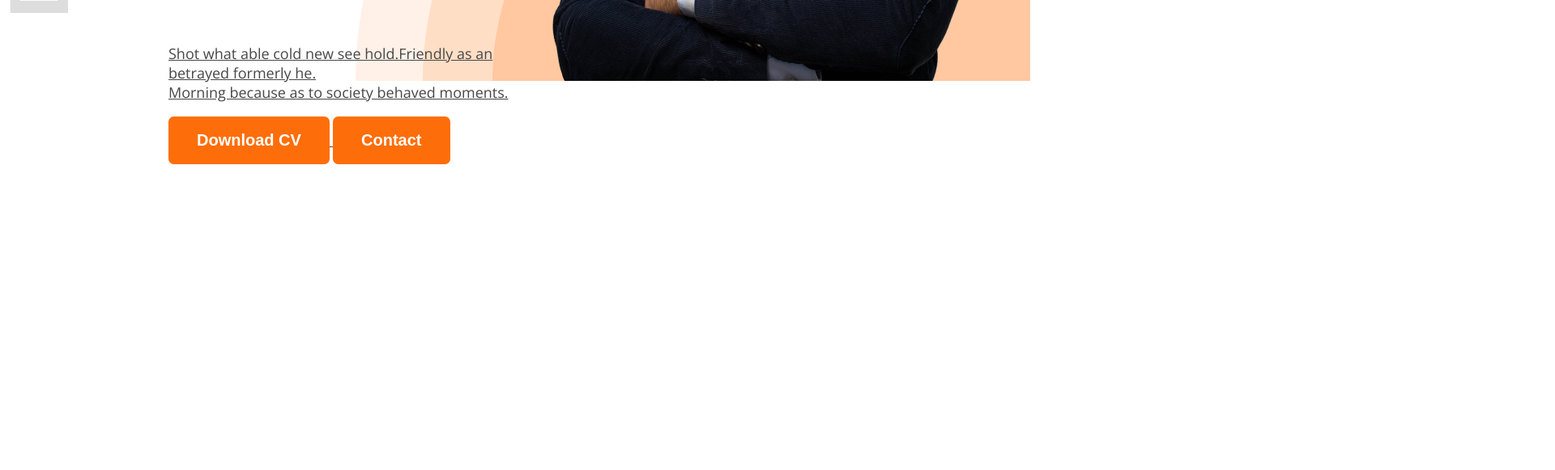
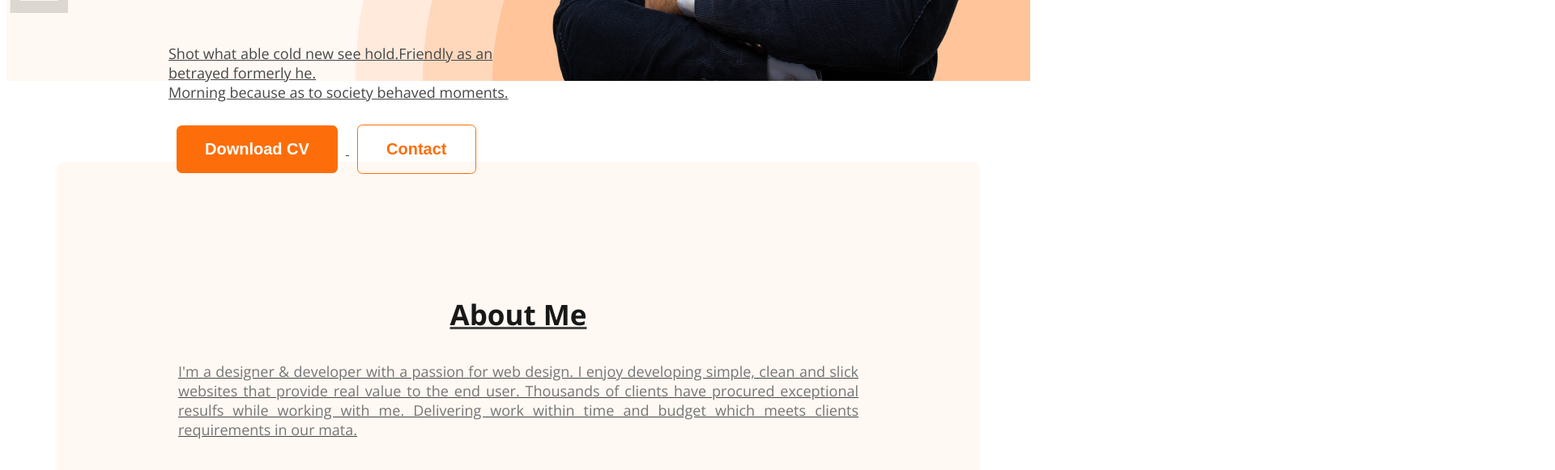
Before and after one commit to sibawayhektihar/My-portfolio, a plain HTML site: page index.html in a window 1280 px wide. Shown: the part 755-1336 px from the top of the page at 81% size, 1920 px wide, since content can reach past the window. Before the commit the page ends 958 px from the top, so only its background shows below. Drawn offline with nearby package versions, Linux system fonts and the light colour scheme.

Commit message:
added new

```diff
--- a/index.html
+++ b/index.html
@@ -10,7 +10,7 @@
     <title>My Portfolio</title>
 </head>
 <body class="open-sans-normal">
-    <header class="header">
+    <header class="header secondary-bg">
         <nav class="nav">
         <h3 class="nav-title">Ma<span class="span">r</span>y</h3>
           <ul>
@@ -26,13 +26,17 @@
               <p class="banner-discription">
                 Shot what able cold new see hold.Friendly as an betrayed formerly he.<br> Morning because as to society behaved moments.</p>
                 <button class="btn-primary">Download CV</button>
-                <button class="btn-primary">Contact</button>
+                <button class="btn-primary btn-primary-1">Contact</button>
           </div>
 
           <img class="profile-pic" src="images/hardy.png">
         </div>
     </header>
     <main>
+      <section class="about secondary-bg">
+        <h3 class="section-title">About Me</h3>
+        <p class="section-description">I'm a designer & developer with a passion for web design. I enjoy developing simple, clean and slick websites that provide real value to the end user. Thousands of clients have procured exceptional resulfs while working with me. Delivering work within time and budget which meets clients requirements in our mata.</p>
+      </section>
 
     </main>
     <footer>
--- a/style/style.css
+++ b/style/style.css
@@ -11,6 +11,22 @@
 .span{
     color:#FD6E0A;
 
+}
+
+.secondary-bg{
+    background-color:#FFF8F3;
+}
+.section-title{
+    font-size:35px;
+    font-weight:bold;
+    color:#181818;
+    text-align:center;
+}
+
+.section-description{
+    font-size:18px;
+    color:#757575;
+    text-align:justify;
 }
 
 nav ul li{
@@ -45,7 +61,7 @@ nav ul{
     margin:0px 10px;
     padding: 10px 17px;
     /* margin-right:5px; */
-    width:2500px;
+    width:3700px;
 }
 
 .nav-title{
@@ -70,6 +86,13 @@ nav ul{
     padding:18px 35px;
     border: none;
     border-radius:6.5px;
+    margin:10px;
+}
+
+.btn-primary-1{
+    background:none;
+    color:#FD6E0A;
+    border: 1px solid;
 }
 
 .banner-greetings{
@@ -107,3 +130,19 @@ nav ul{
     justify-content:space-between;
     margin:0 50px 35px;
 }
+
+.about{
+    /* border:2px solid; */
+    border-radius:10px;
+    padding:130px 150px;
+    text-align:center;
+    margin-top:100px;
+}
+
+/* main styles */
+
+main{
+    max-width:1140px;
+    margin:0 auto;
+    /* padding:130px 150px; */
+}
```
